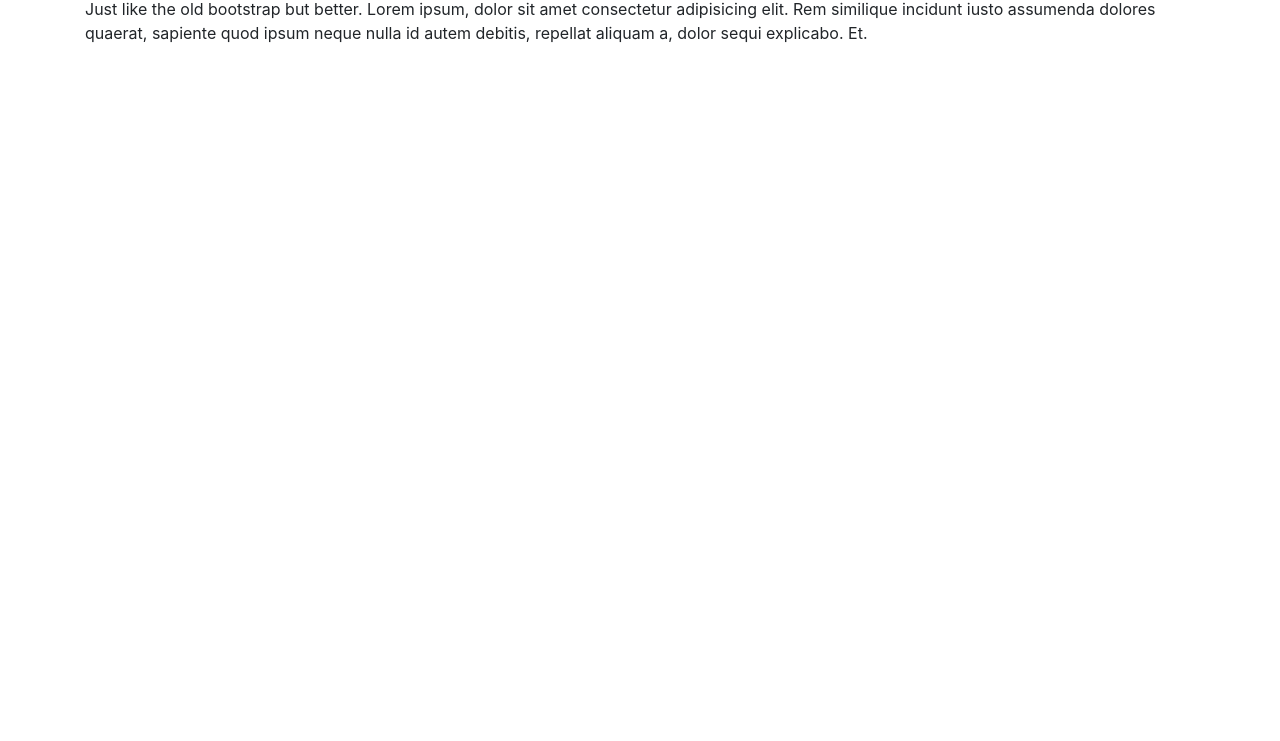
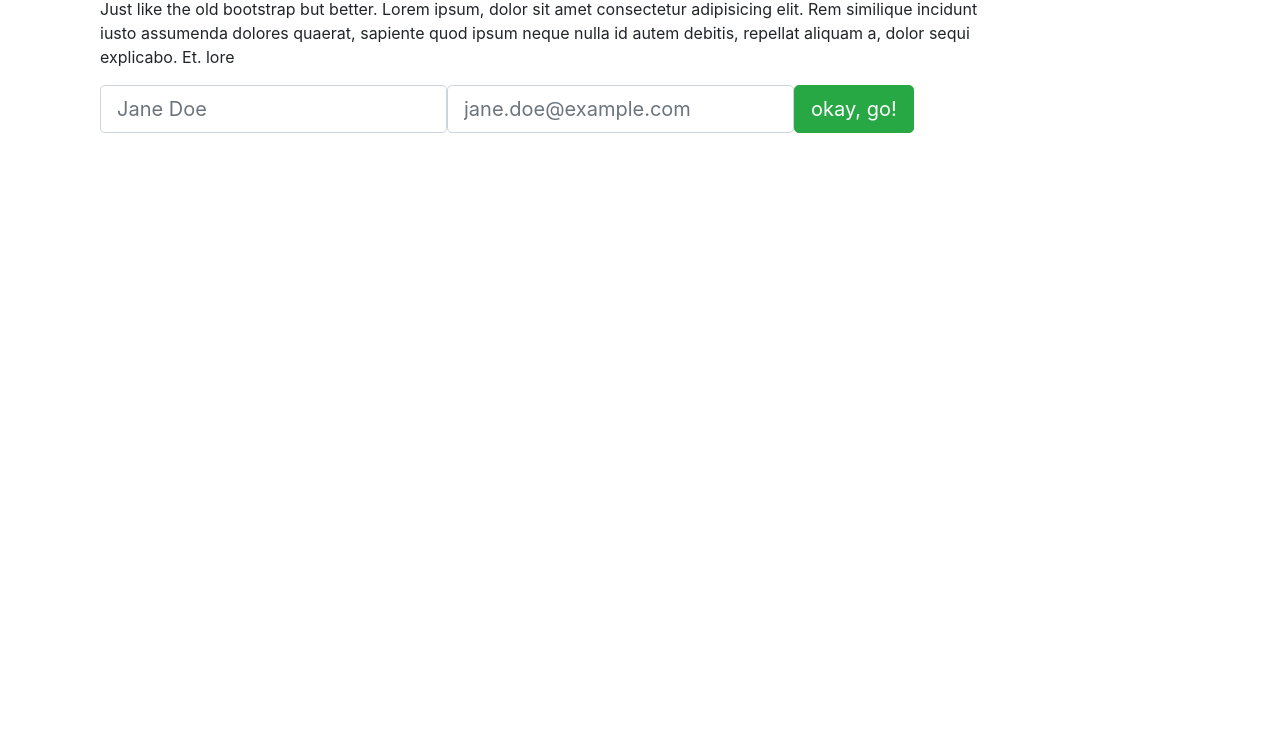
Before and after one commit to prabin04/responsive_web_design_with_bootstrap4, a website: page index.html in a window 1280 px wide. Shown: the part 59-800 px from the top of the page. Drawn offline with nearby package versions, Linux system fonts and the light colour scheme.

Commit message:
Update index.html

```diff
--- a/index.html
+++ b/index.html
@@ -11,15 +11,21 @@
 <section id="cover">
     <div id="cover-caption">
         <div class="container">
-            <div class="col-sm-10-offset-1">
+            <div class="col-sm-10 col-sm-offset-1">
                 <h1>Welcome to Bootstrap 4</h1>
                 <p>Just like the old bootstrap but better. Lorem ipsum, dolor sit amet consectetur adipisicing elit.
-                    Rem similique incidunt iusto assumenda dolores quaerat, sapiente quod ipsum neque nulla id autem debitis, repellat aliquam a, dolor sequi explicabo. Et.</p>
+                    Rem similique incidunt iusto assumenda dolores quaerat, sapiente quod ipsum neque nulla id autem debitis, repellat aliquam a, dolor sequi explicabo. Et. lore</p>
 
-                    <form action="" class="for-inline">
+                    <form action="" class="form-inline">
                         <div class="form-group">
-                            <label for="" class="sr-only"></label>
+                            <label for="" class="sr-only">Name</label>
+                            <input type="text" class="form-control form-control-lg" placeholder="Jane Doe">
                         </div>
+                        <div class="form-group">
+                            <label for="" class="sr-only">Name</label>
+                            <input type="email" class="form-control form-control-lg" placeholder="jane.doe@example.com">
+                        </div>
+                        <button type="submit" class="btn btn-success btn-lg">okay, go!</button>
                     </form>
             </div>
         </div>
```
